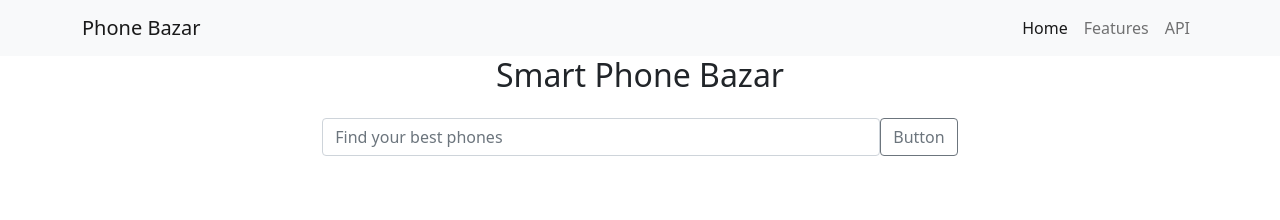
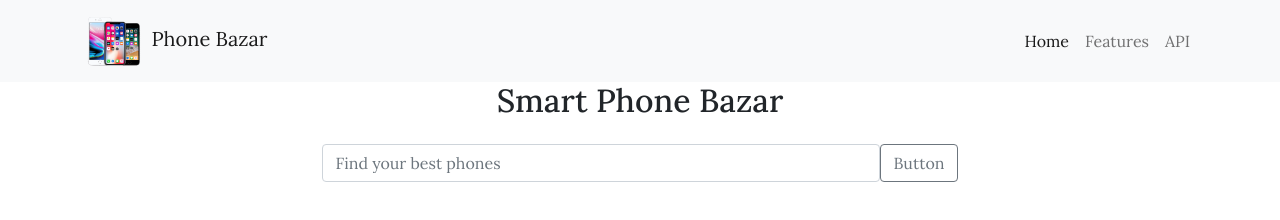
Before and after one commit to ProgramerPritom/Phone-Hunter, a plain HTML site: page index.html in a window 1280 px wide. Drawn offline with nearby package versions, Linux system fonts and the light colour scheme.

Commit message:
icon added

```diff
--- a/app.js
+++ b/app.js
@@ -64,7 +64,7 @@ const getSearch = () => {
                   <p class="card-text">Name : ${phoneData.phone_name}</p>
                 </div>
                 <div class="btn-details">
-                    <button onclick="findDetails('${phoneData.slug}')" class="btn btn-primary px-2 fw-bolder">Find More</button>
+                    <button onclick="findDetails('${phoneData.slug}')" class="btn btn-primary px-2 fw-bolder">More Info</button>
 
                 </div>
               </div>
@@ -103,7 +103,7 @@ const getSearch = () => {
         <div class="card-body">
             <h5 class="card-title">Name: ${data.name}</h5>
             <p class="card-text"><b>Release-date:</b> ${data.releaseDate = "" ? "No release Date Found" :release}</p>
-            <h6><b>Features:</b></h6>
+            <h5><b>Features:</b></h5>
             <p class="card-text"><span><i><b>Storage:</b></i> ${data.mainFeatures.storage}</span><span><i><b> Display-Size:</b></i> ${data.mainFeatures.displaySize}</span>
             <span><i><b> Chip-set:</b></i> ${data.mainFeatures.chipSet}</span>
             <span><i><b> Memory:</b></i> ${data.mainFeatures.memory}</span></p>
--- a/index.html
+++ b/index.html
@@ -17,7 +17,9 @@
       <header>
         <nav class="navbar navbar-expand-lg navbar-light bg-light">
             <div class="container">
-              <a class="navbar-brand" href="#">Phone Bazar</a>
+              <a class="navbar-brand" href="#">
+                <img src="png-icon.png" class="icon-img" alt="">
+                Phone Bazar</a>
               <button class="navbar-toggler" type="button" data-bs-toggle="collapse" data-bs-target="#navbarNav" aria-controls="navbarNav" aria-expanded="false" aria-label="Toggle navigation">
                 <span class="navbar-toggler-icon"></span>
               </button>
--- a/style.css
+++ b/style.css
@@ -1,3 +1,15 @@
+@import url('https://fonts.googleapis.com/css2?family=Lora:ital,wght@0,400;0,500;0,600;1,400&display=swap');
+
+body{
+    font-family: 'Lora', serif;
+}
+
+
+.icon-img{
+    width: 7%;
+
+}
+
 .custom-form{
     width: 50% !important;
 }
```
Also changed, not shown: png-icon.png (added).
